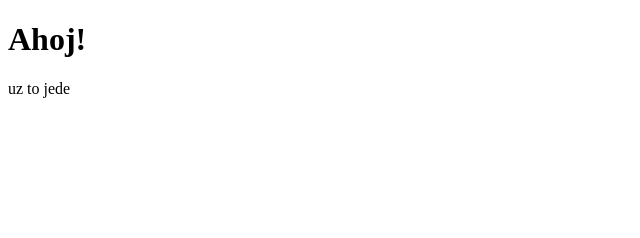
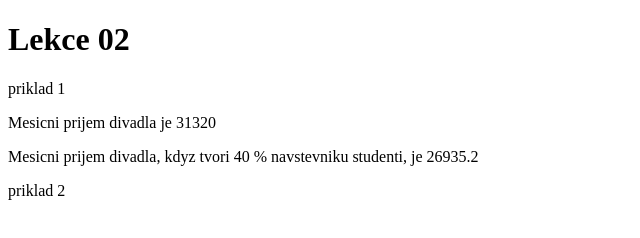
Before and after one commit to JanaSimickova/lekce2, a plain HTML site: page index.html in a window 1280 px wide. Shown: the whole page, without its empty margins (0-640 px from the left). Drawn offline with Linux system fonts and the light colour scheme.

Commit message:
Pridani prikladu 1

```diff
--- a/index.html
+++ b/index.html
@@ -8,7 +8,7 @@
 </head>
 <body>
     <h1>
-        Ahoj!
+        Lekce 02
     </h1>
 
 <script src="script.js"></script>
--- a/script.js
+++ b/script.js
@@ -1 +1,17 @@
-document.body.innerHTML += "<p>uz to jede</p>"
+document.body.innerHTML += "<p>priklad 1</p>"
+
+//Jeden lístek do divadla Pěst na oko stojí 12 euro. Spočítejte měsíční příjem divadla ze vstupného, přichází-li průměrně 174 návštěvníků na jedno představení a divadlo hraje 15 představení měsíčně. Uložte výsledek do proměnné prijem. Hodnotu proměnné prijem vypište do stránky. Divadlo se rozhodlo prodávat studentské vstupné ve výši 65 % plného vstupného. Jak se změní měsíční příjem divadla pokud víme, že 40 % návštěvníků jsou studenti? Vypište do stránky i příjem divadla se započítanou slevou pro studenty.
+
+const vstupne = 12
+const prijem = vstupne * 174 * 15
+document.body.innerHTML += "<p>Mesicni prijem divadla je " + prijem + "</p>"
+const prijemStudenti = ((174 * 0.4 * (0.65 * vstupne)) + (174 * 0.6 * vstupne)) * 15
+document.body.innerHTML +=  "<p>" + "Mesicni prijem divadla, kdyz tvori 40 % navstevniku studenti, je " + prijemStudenti + "</p>"
+
+
+
+document.body.innerHTML += "<p>priklad 2</p>"
+
+//Vymyslete, jak použít funkci Math.random a různé zaokrouhlovací funkce probírané v této lekci k simulování hodu klasickou šestistěnnou kostkou. S použitím vhodných funkcí sestavte výraz, který vygeneruje náhodné celé číslo mezi 1 a 6.
+
+//Zamyslete se nad tím, zda vámi vytvořený výraz generuje všechna čísla skutečně se stejnou pravděpodobností. Vemte v úvahu, že funkce Math.random generuje náhodná čísla mezi 0 (včetně) a 1 (vyjma). Je tedy malinká pravěpodobnost, že občas padne přesně číslo 0. Naopak číslo 1 padnout nemůže.
```
